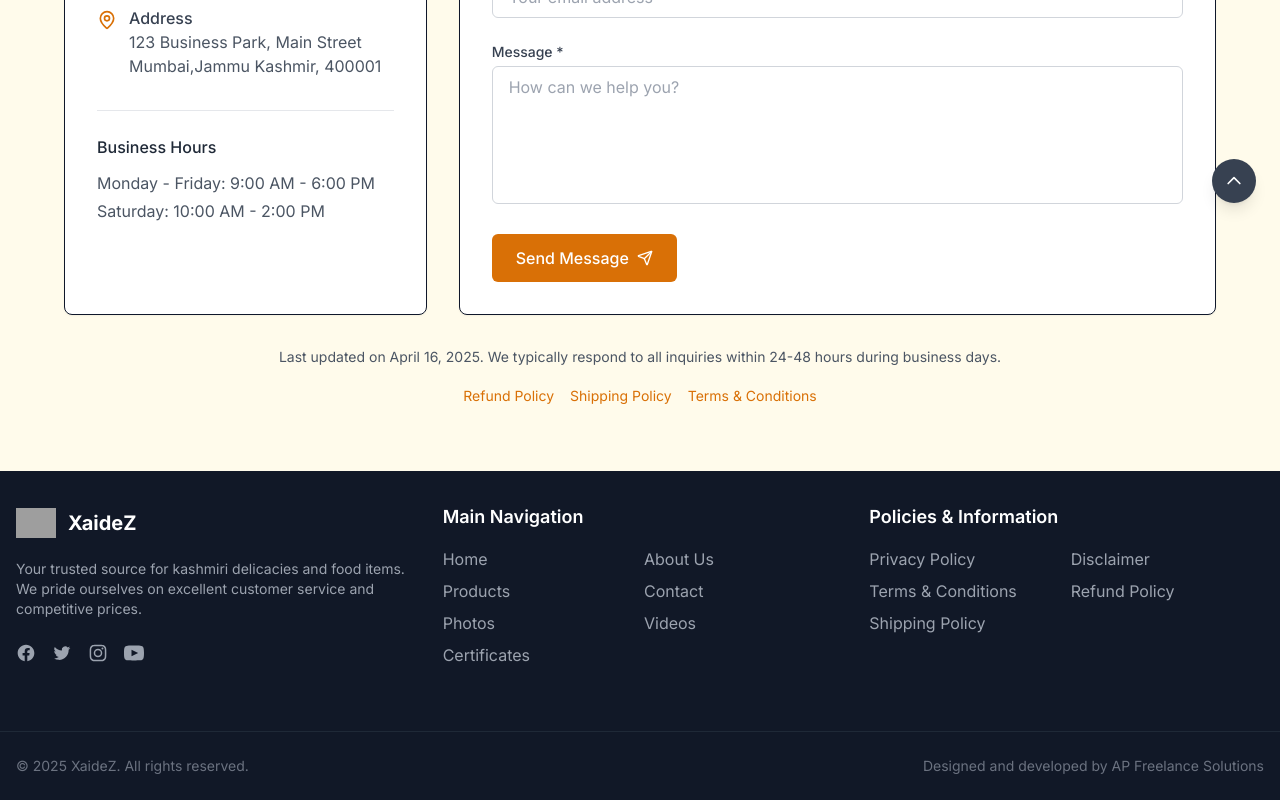
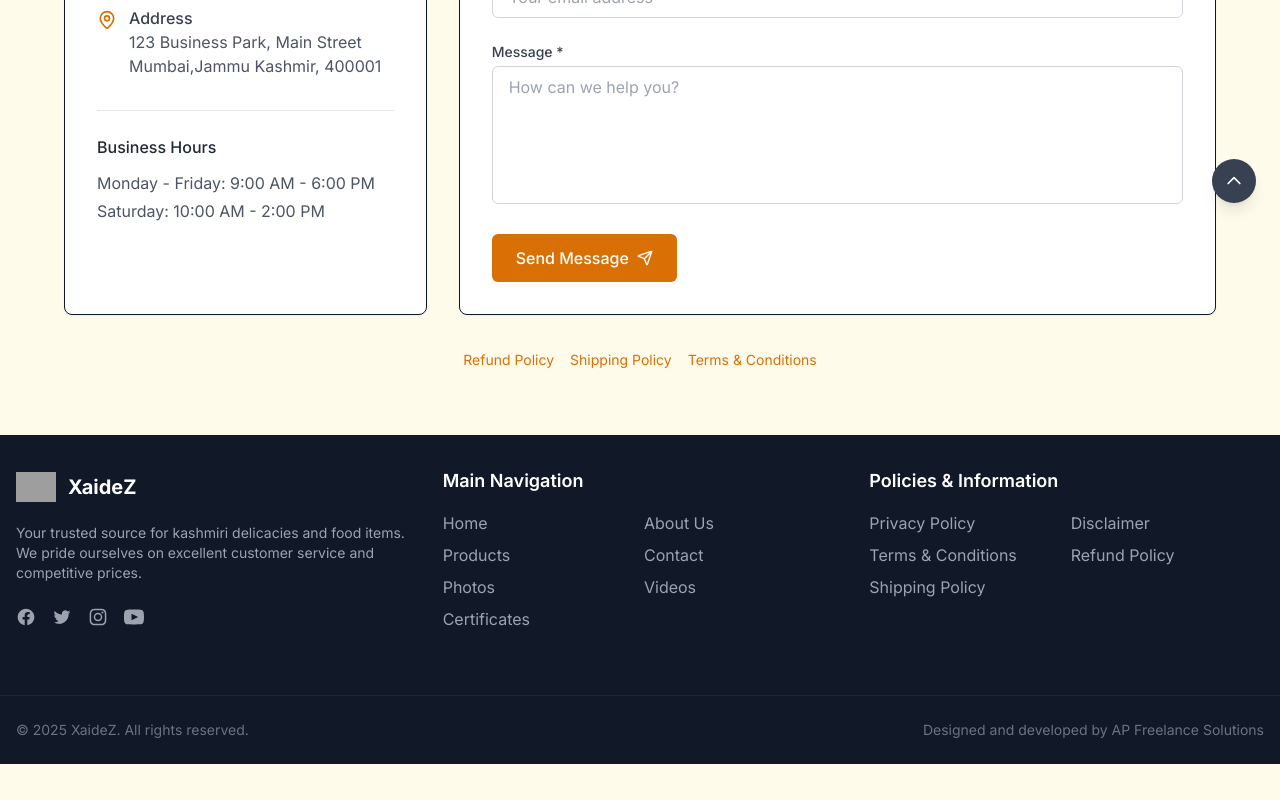
Before and after one commit to AdiInfiniteLoop/xaidez, a Next.js app: page /contact in a window 1280 px wide. Shown: the part 573-1373 px from the top of the page. After the commit the page ends 1337 px from the top, so only its background shows below. Built offline with nearby package versions, Linux system fonts and the light colour scheme; grey boxes are pictures that could not be loaded.

Commit message:
removed last updated line

```diff
--- a/pages/Contactuspage.tsx
+++ b/pages/Contactuspage.tsx
@@ -234,9 +234,6 @@ export default function ContactUs() {
         </div>
 
         <div className="max-w-4xl mx-auto mt-8 text-center">
-          <p className="text-sm text-gray-600">
-            Last updated on April 16, 2025. We typically respond to all inquiries within 24-48 hours during business days.
-          </p>
           <div className="mt-4">
             <a href="/refund-policy" className="text-sm text-xaidez-accent hover:underline mr-4">
               Refund Policy
--- a/pages/Disclaimerpage.tsx
+++ b/pages/Disclaimerpage.tsx
@@ -77,9 +77,6 @@ export default function Disclaimer() {
           </div>
 
           <div className="mt-8 pt-6 border-t border-gray-200">
-            <p className="text-sm text-gray-600">
-              Last updated on April 16, 2025.
-            </p>
             <div className="mt-4">
               <a href="/privacy-policy" className="text-sm text-xaidez-accent hover:underline mr-4">
                 Privacy Policy
--- a/pages/PrivacyPolicypage.tsx
+++ b/pages/PrivacyPolicypage.tsx
@@ -89,9 +89,7 @@ export default function PrivacyPolicy() {
           </div>
 
           <div className="mt-8 pt-6 border-t border-gray-200">
-            <p className="text-sm text-gray-600">
-              Last updated on April 16, 2025. If you have any questions about our privacy practices, please contact us.
-            </p>
+
             <div className="mt-4">
               <a href="/disclaimer" className="text-sm text-xaidez-accent hover:underline">
                 Read our Disclaimer
--- a/pages/RefundPolicypage.tsx
+++ b/pages/RefundPolicypage.tsx
@@ -74,9 +74,6 @@ export default function RefundPolicy() {
           </div>
 
           <div className="mt-8 pt-6 border-t border-gray-200">
-            <p className="text-sm text-gray-600">
-              Last updated on April 16, 2025. If you have any questions about our refund practices, please contact us.
-            </p>
             <div className="mt-4">
               <a href="/privacy-policy" className="text-sm text-xaidez-accent hover:underline mr-4">
                 Privacy Policy
--- a/pages/ShippingPolicypage.tsx
+++ b/pages/ShippingPolicypage.tsx
@@ -101,9 +101,6 @@ export default function ShippingPolicy() {
           </div>
 
           <div className="mt-8 pt-6 border-t border-gray-200">
-            <p className="text-sm text-gray-600">
-              Last updated on April 16, 2025. For any shipping related queries, please contact our customer support team.
-            </p>
             <div className="mt-4">
               <a href="/refund-policy" className="text-sm text-xaidez-accent hover:underline mr-4">
                 Refund Policy
--- a/pages/TermsandConditionspage.tsx
+++ b/pages/TermsandConditionspage.tsx
@@ -86,9 +86,6 @@ export default function TermsConditions() {
           </div>
 
           <div className="mt-8 pt-6 border-t border-gray-200">
-            <p className="text-sm text-gray-600">
-              Last updated on April 16, 2025.
-            </p>
             <div className="mt-4">
               <a href="/privacy-policy" className="text-sm text-xaidez-accent hover:underline mr-4">
                 Privacy Policy
```
